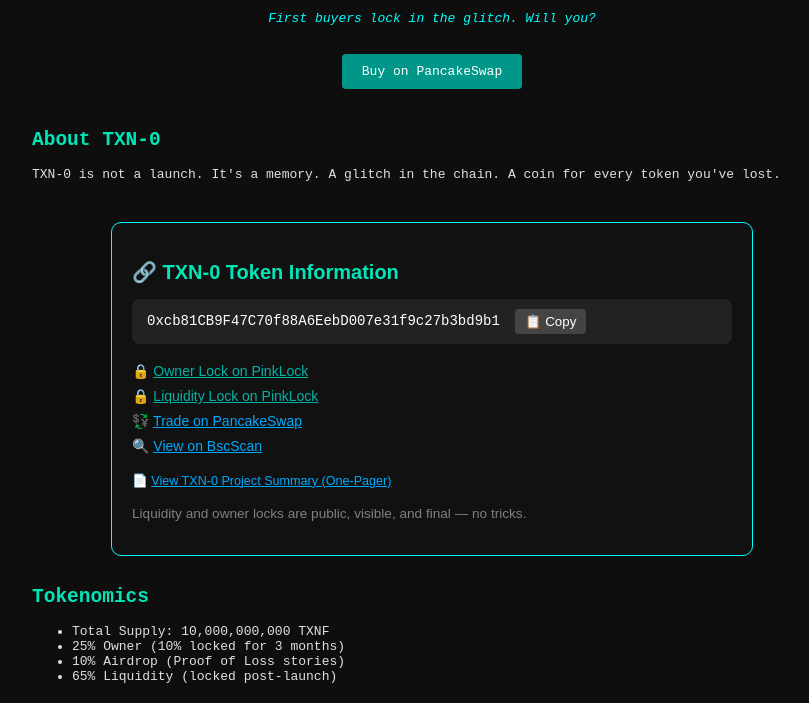
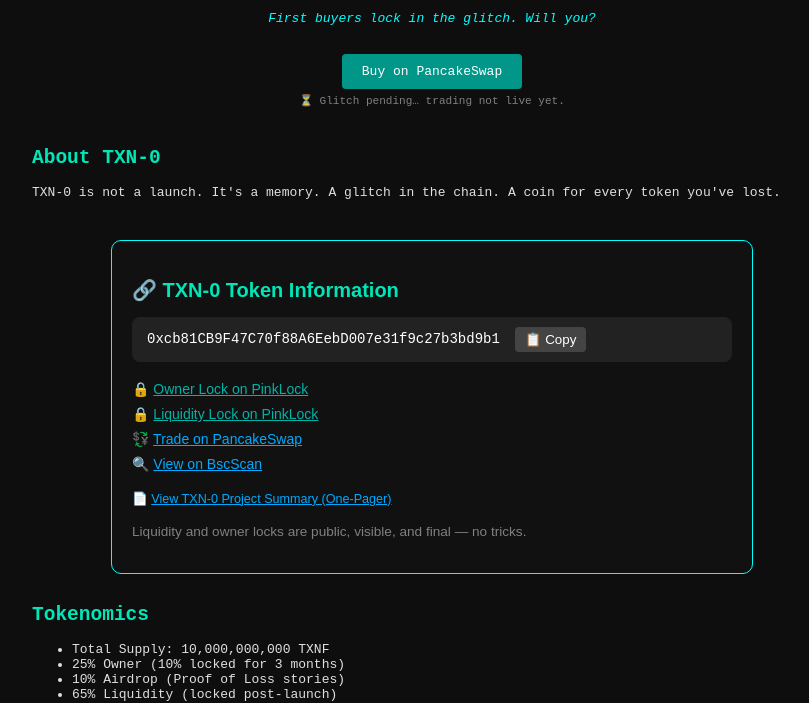
Before and after one commit to GlitchWriter/txn0-website, a website: page index.html in a window 1280 px wide. Shown: the part 124-827 px from the top of the page, without its empty margins (208-1017 px from the left). Drawn offline with Linux system fonts and the light colour scheme.

Commit message:
Update index.html

```diff
--- a/index.html
+++ b/index.html
@@ -16,6 +16,9 @@
       <p class="tagline">The transaction that never happened.</p>
       <p style="font-style: italic; color: #0ff; margin-top: 5px;">First buyers lock in the glitch. Will you?</p>
       <a href="https://pancakeswap.finance/swap?outputCurrency=0xcb81CB9F47C70f88A6EebD007e31f9c27b3bd9b1" class="button">Buy on PancakeSwap</a>
+      <p style="font-size: 0.85em; color: gray; margin-top: 5px;">
+⏳ Glitch pending… trading not live yet.
+</p>
     </header>
 
     <section id="about">
```
